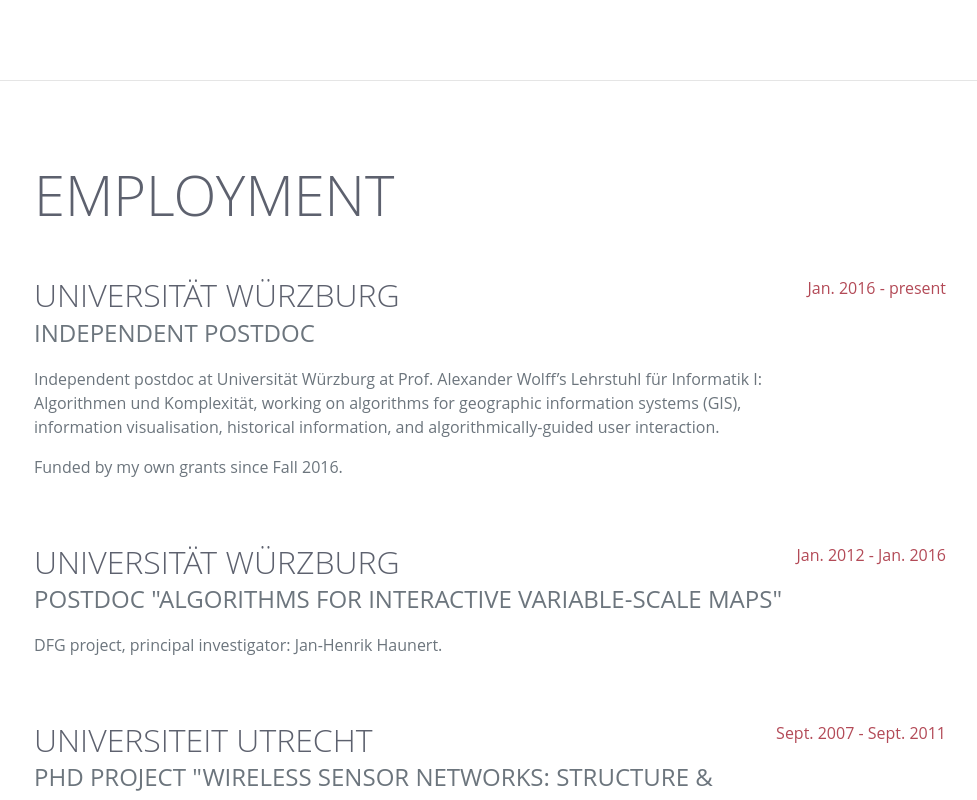
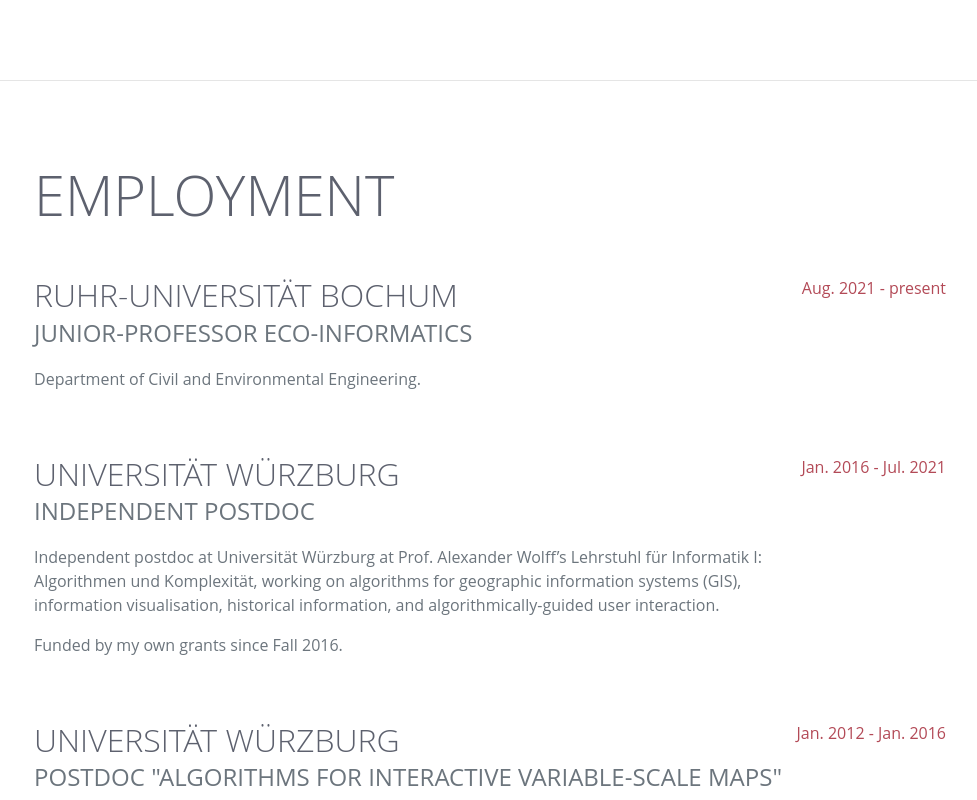
Before and after one commit to tcvdijk/tcvdijk.github.io, a plain HTML site: page index.html in a window 1280 px wide. Shown: the part 2000-2800 px from the top of the page, without its empty margins (286-1263 px from the left). Drawn offline with nearby package versions, Linux system fonts and the light colour scheme; a web font is replaced by a local one.

Commit message:
Add Bochum

```diff
--- a/index.html
+++ b/index.html
@@ -44,10 +44,10 @@
                         <span class="text-primary">van Dijk</span>
                     </h1>
                     <div class="subheading mb-5">
-                        Postdoc, Universität Würzburg
+                        Junior-Professor, Ruhr-Universität Bochum
                         <a href="mailto:tvdmaps@gmail.com">tvdmaps@gmail.com</a>
                     </div>
-                    <p class="lead mb-5">I am an applied algorithms researcher working on geographic information systems (GIS), information visualisation, historical information, and algorithmically-guided user interaction.</p>
+                    <p class="lead mb-5">I am an applied algorithms researcher working on geographic information systems (GIS), eco-informatics, information visualisation, historical information, and algorithmically-guided user interaction.</p>
                     <blockquote>
                         Download full CV as PDF
                         <a href="assets/cv.pdf">here</a>
@@ -146,12 +146,20 @@
                     <h2 class="mb-5">Employment</h2>
                     <div class="d-flex flex-column flex-md-row justify-content-between mb-5">
                         <div class="flex-grow-1">
+                            <h3 class="mb-0">Ruhr-Universität Bochum</h3>
+                            <div class="subheading mb-3">Junior-Professor Eco-Informatics</div>
+                            <p>Department of Civil and Environmental Engineering.</p>
+                        </div>
+                        <div class="flex-shrink-0"><span class="text-primary">Aug. 2021 - present</span></div>
+                    </div>
+                    <div class="d-flex flex-column flex-md-row justify-content-between mb-5">
+                        <div class="flex-grow-1">
                             <h3 class="mb-0">Universität Würzburg</h3>
                             <div class="subheading mb-3">Independent Postdoc</div>
                             <p>Independent postdoc at Universität Würzburg at Prof. Alexander Wolff’s Lehrstuhl für Informatik I: Algorithmen und Komplexität, working on algorithms for geographic information systems (GIS), information visualisation, historical information, and algorithmically-guided user interaction.</p>
                             <p>Funded by my own grants since Fall 2016.</p>
                         </div>
-                        <div class="flex-shrink-0"><span class="text-primary">Jan. 2016 - present</span></div>
+                        <div class="flex-shrink-0"><span class="text-primary">Jan. 2016 - Jul. 2021</span></div>
                     </div>
                     <div class="d-flex flex-column flex-md-row justify-content-between mb-5">
                         <div class="flex-grow-1">
```
